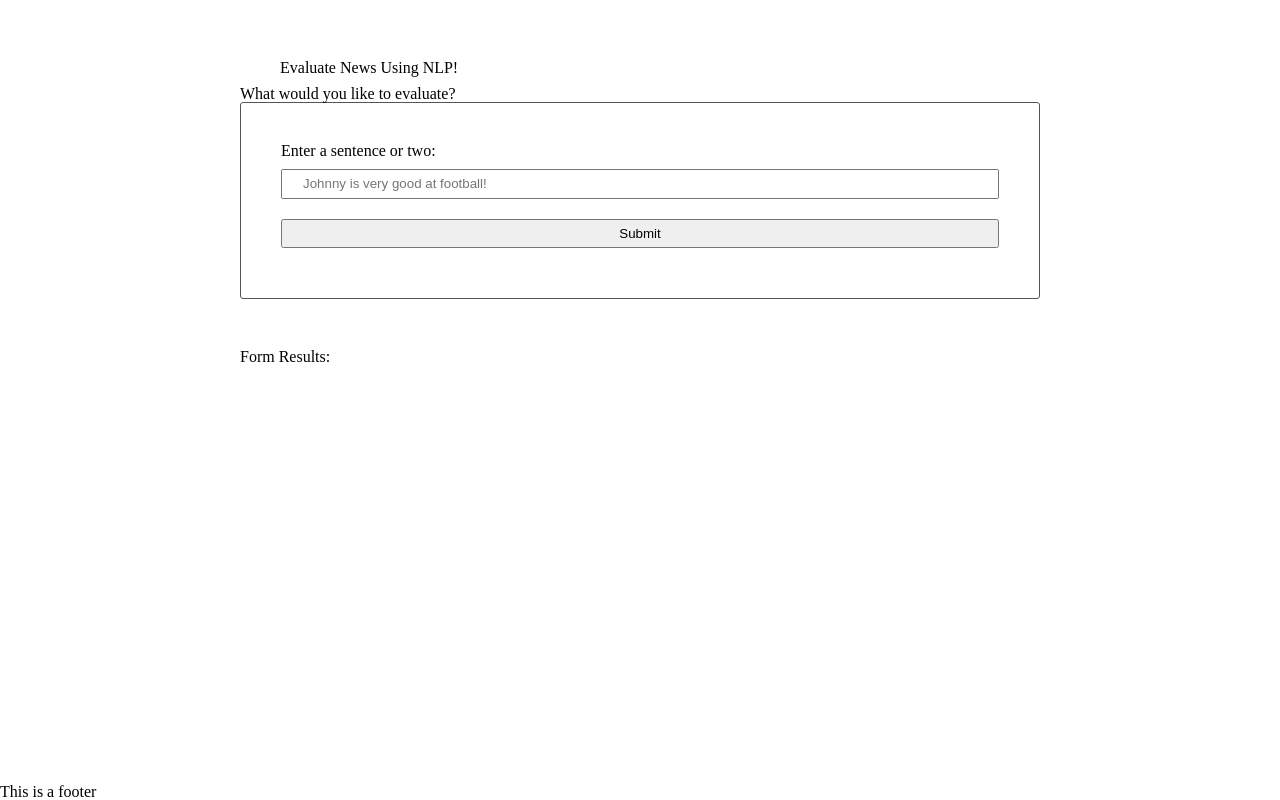
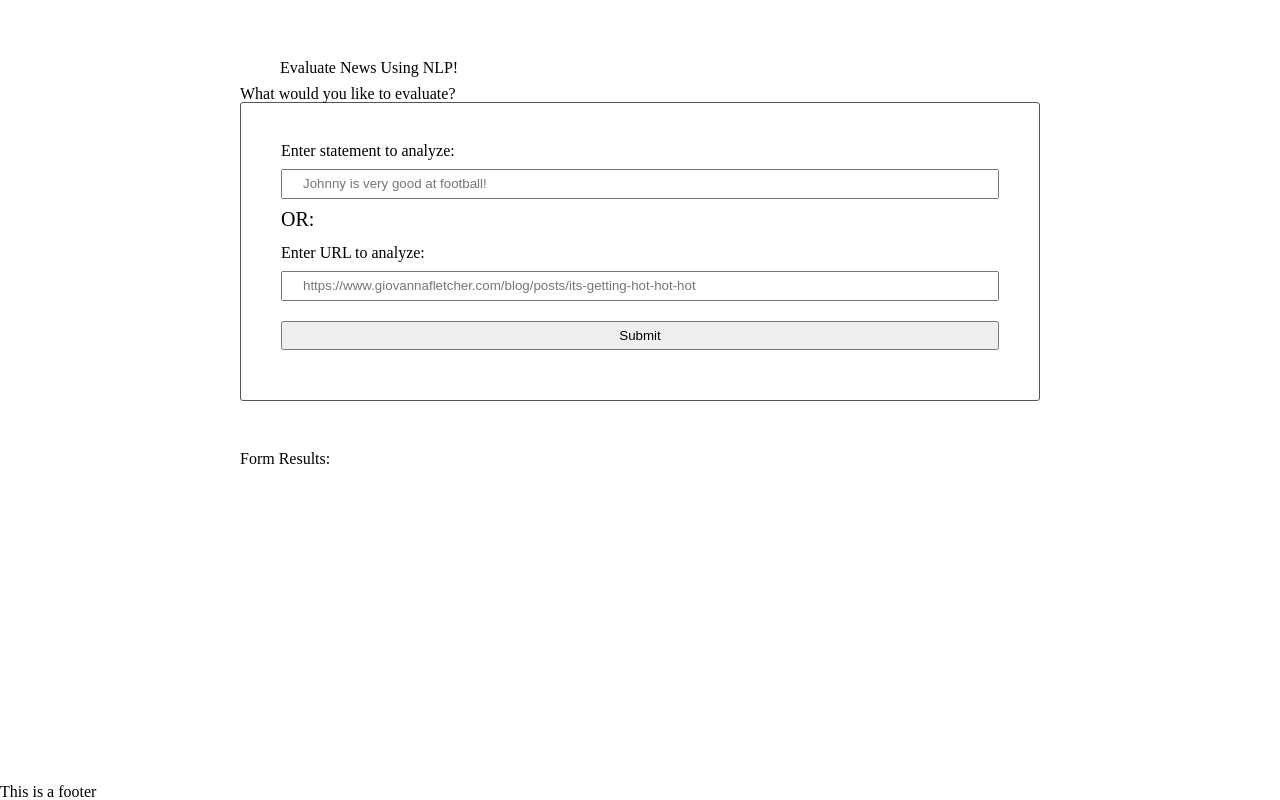
Before and after one commit to ATown0789/nlp-project, a website built with webpack: page src/client/views/index.html in a window 1280 px wide. Built offline with nearby package versions, Linux system fonts and the light colour scheme.

Commit message:
feat: Get POST route working/ get API credentials working/ Add simple input validation

```diff
--- a/src/client/js/formHandler.js
+++ b/src/client/js/URLSubmit.js
@@ -1,30 +1,25 @@
-function handleSubmit(event) {
-    event.preventDefault()
-
-    // check what text was put into the form field
-    const textForAnalysis = document.getElementById('textForAnalysis').value;
+function URLSubmit (urlForAnalysis) {
 
     console.log("::: Form Submitted :::")
 
 	/* Function to POST data */
 	const postData = async (url, data = {}) => {
-		console.log(url);
 		const res = await fetch(url,{
 			method: 'POST',
 			credentials: 'same-origin',
 			headers: {
 				'Content-Type': 'application/json'
 			},
-			body: JSON.stringify(data)
+			body: data
 		})
 			.then(res => res.json())
 			.then(data => {
 				console.log(data);
-			})
+			});
 	}
 
-	postData('/textAPI', textForAnalysis);
+	postData('http://localhost:8081/urlAPI', urlForAnalysis);
 
 }
 
-export { handleSubmit }
+export { URLSubmit }
--- /dev/null
+++ b/src/client/js/checkSubmit.js
@@ -0,0 +1,29 @@
+function checkSubmit(event) {
+	event.preventDefault()
+
+	//Get values from input fields
+	const statement = document.getElementById('textForAnalysis').value;
+	const url = document.getElementById('URLForAnalysis').value;
+
+	//Validate that there is text in statement but not in url
+	if(statement !== '' && url === ''){
+		Client.statementSubmit(statement);
+	}
+	//Validate that there is text url but not in statement
+	else if(statement === '' && url !== ''){
+		const urlTestReg = RegExp('^(http|https):\/\/+[\www\d]+\.[\w]+(\/[\w\d]+)?');
+		//Check that the URL is valid
+		if(urlTestReg.test(url)){
+			Client.URLSubmit(url);
+		}
+		else
+			alert('Please Enter A Valid URL');
+	}
+	else if(statement !== '' && url !== '')
+		alert('Please only enter text in one field')
+	else if(statement === ''  && url === '')
+		alert('Please enter something in one field')
+
+}
+
+export { checkSubmit }
--- a/src/client/js/nameChecker.js
+++ /dev/null
@@ -1,16 +0,0 @@
-function checkForName(inputText) {
-    console.log("::: Running checkForName :::", inputText);
-    let names = [
-        "Picard",
-        "Janeway",
-        "Kirk",
-        "Archer",
-        "Georgiou"
-    ]
-
-    if(names.includes(inputText)) {
-        alert("Welcome, Captain!")
-    }
-}
-
-export { checkForName }
--- /dev/null
+++ b/src/client/js/statementSubmit.js
@@ -0,0 +1,25 @@
+function statementSubmit (textForAnalysis) {
+
+    console.log("::: Form Submitted :::")
+
+	/* Function to POST data */
+	const postData = async (url, data = {}) => {
+		const res = await fetch(url,{
+			method: 'POST',
+			credentials: 'same-origin',
+			headers: {
+				'Content-Type': 'application/json'
+			},
+			body: data
+		})
+			.then(res => res.json())
+			.then(data => {
+				console.log(data);
+			});
+	}
+
+	postData('http://localhost:8081/textAPI', textForAnalysis);
+
+}
+
+export { statementSubmit }
--- a/src/client/views/index.html
+++ b/src/client/views/index.html
@@ -11,25 +11,34 @@
 					<h1>Evaluate News Using NLP!</h1>
 				</header>
 				<h3>What would you like to evaluate?</h3>
-                <form class="" onsubmit="return Client.submitText(event)">
-                    <label for="textForAnalysis">Enter a sentence or two:</label>
+                <form class="" onsubmit="return Client.checkSubmit(event)">
+                    <label for="textForAnalysis">Enter statement to analyze:</label>
 					<input
 						id="textForAnalysis"
 						type="text"
 						name="input"
 						value=""
-
 						placeholder="Johnny is very good at football!"
+					/>
+					<br/>
+					<p style = "font-size: 20px">OR:</p>
+					<br/>
+					<label for="URLForAnalysis">Enter URL to analyze:</label>
+					<input
+						id="URLForAnalysis"
+						type="text"
+						name="input"
+						value=""
+						placeholder="https://www.giovannafletcher.com/blog/posts/its-getting-hot-hot-hot"
 					/>
                     <input
 						type="submit"
 						value="Submit"
-						onclick="return Client.handleSubmit(event)"
-						onsubmit="return Client.handleSubmit(event)"
+						onclick="return Client.checkSubmit(event)"
+						onsubmit="return Client.checkSubmit(event)"
 					/>
                 </form>
-            <section>
-
+            </section>
             <section>
                 <strong>Form Results:</strong>
                 <div id="results"></div>
```
Also changed, not shown: src/client/index.js (+6 -4 lines), src/server/index.js (+31 -7 lines).
